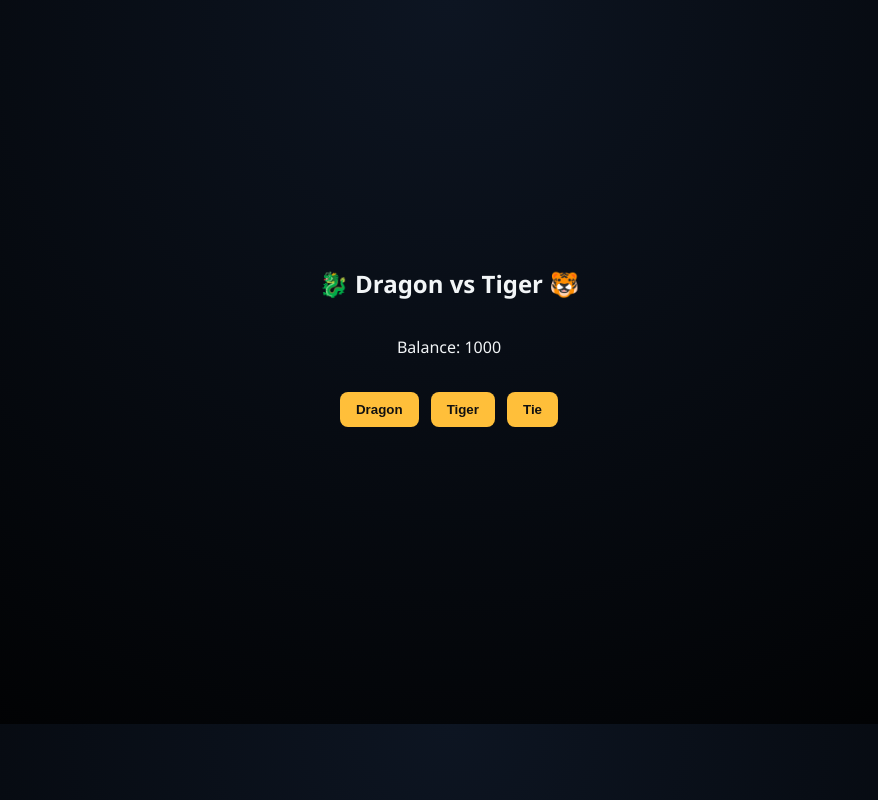
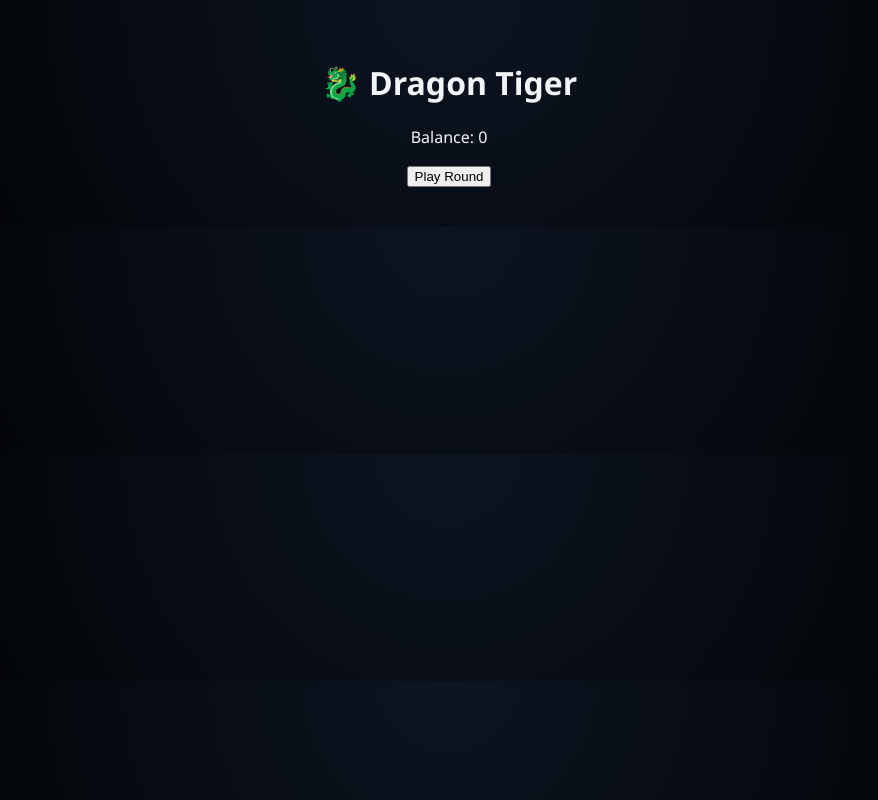
Before and after one commit to uzairop6363/alanodtuzairgame, a Next.js app: page /dragon-tiger in a window 1280 px wide. Shown: the whole page, without its empty margins (191-1069 px from the left). Built offline with nearby package versions, Linux system fonts and the light colour scheme.

Commit message:
Update dragon-tiger.js

```diff
--- a/pages/dragon-tiger.js
+++ b/pages/dragon-tiger.js
@@ -1,50 +1,24 @@
-import { useState } from 'react';
-import { playSound } from '../hooks/useSound';
+import { useState, useEffect } from "react";
+import { safeLocalStorageGet, safeLocalStorageSet } from "../utils/storage";
 
 export default function DragonTiger() {
-  const [message, setMessage] = useState('');
-  const [balance, setBalance] = useState(
-    parseInt(localStorage.getItem('milano_balance') || '1000')
-  );
+  const [balance, setBalance] = useState(0);
 
-  function play(choice) {
-    const bet = 100;
-    if (balance < bet) {
-      alert('Not enough balance!');
-      return;
-    }
+  useEffect(() => {
+    setBalance(parseInt(safeLocalStorageGet("balance", "0"), 10));
+  }, []);
 
-    playSound('spin.mp3');
-    const outcomes = ['dragon', 'tiger', 'tie'];
-    const result = outcomes[Math.floor(Math.random() * outcomes.length)];
-
-    let newBalance = balance - bet;
-    let msg = `Result: ${result.toUpperCase()} - You lost!`;
-
-    if (choice === result) {
-      let win = bet * (result === 'tie' ? 8 : 2);
-      newBalance += win;
-      msg = `Result: ${result.toUpperCase()} - You WON ${win}!`;
-      playSound('win.mp3');
-    } else {
-      playSound('lose.mp3');
-    }
-
+  const playGame = () => {
+    const newBalance = balance + 10; // dummy win
     setBalance(newBalance);
-    setMessage(msg);
-    localStorage.setItem('milano_balance', newBalance);
-  }
+    safeLocalStorageSet("balance", newBalance.toString());
+  };
 
   return (
-    <div className="page center">
-      <h2>🐉 Dragon vs Tiger 🐯</h2>
+    <div style={{ textAlign: "center", padding: "40px" }}>
+      <h1>🐉 Dragon Tiger</h1>
       <p>Balance: {balance}</p>
-      <div style={{ display: 'flex', gap: 12, margin: 18 }}>
-        <button className="btn" onClick={() => play('dragon')}>Dragon</button>
-        <button className="btn" onClick={() => play('tiger')}>Tiger</button>
-        <button className="btn" onClick={() => play('tie')}>Tie</button>
-      </div>
-      <p>{message}</p>
+      <button onClick={playGame}>Play Round</button>
     </div>
   );
-  }
+}
```
